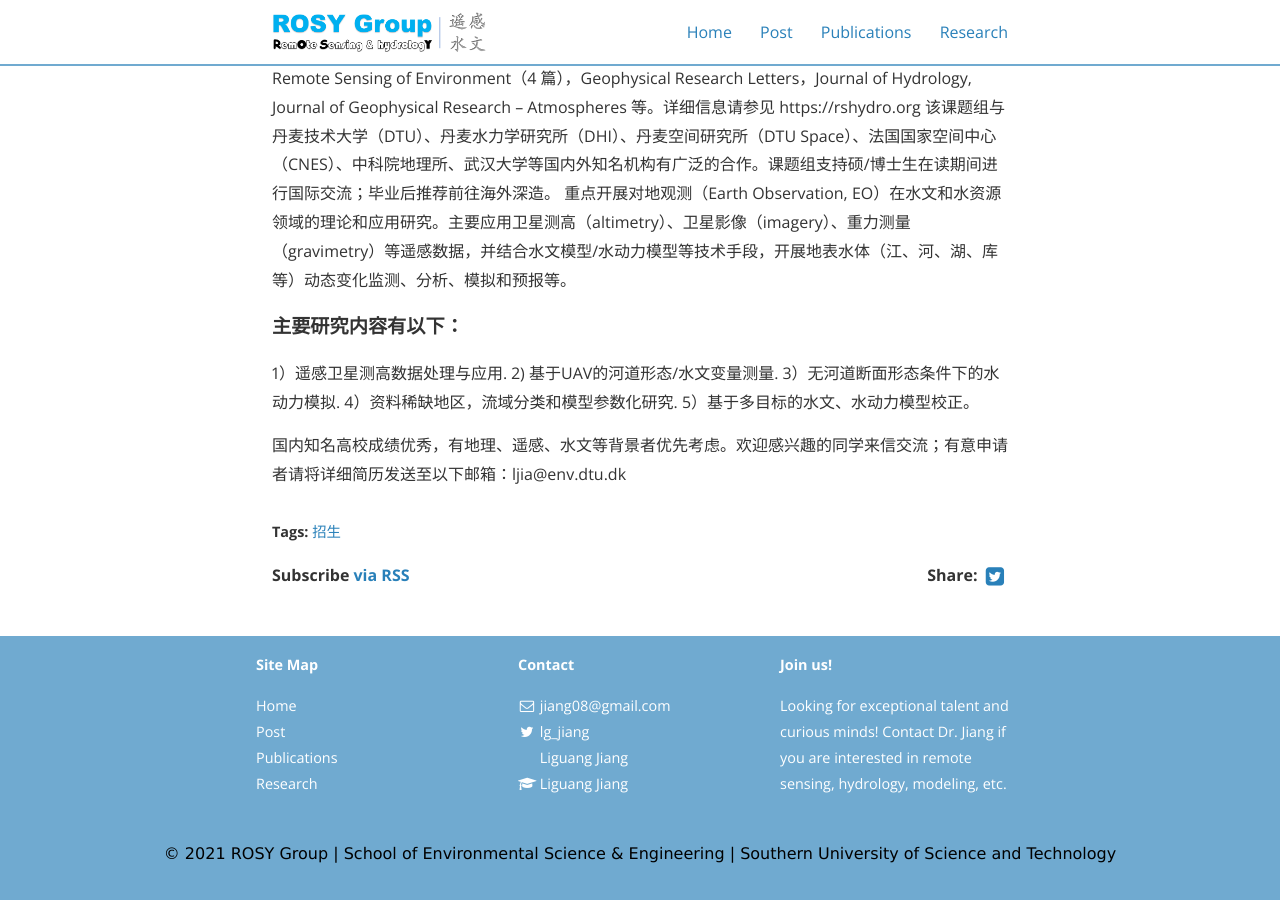
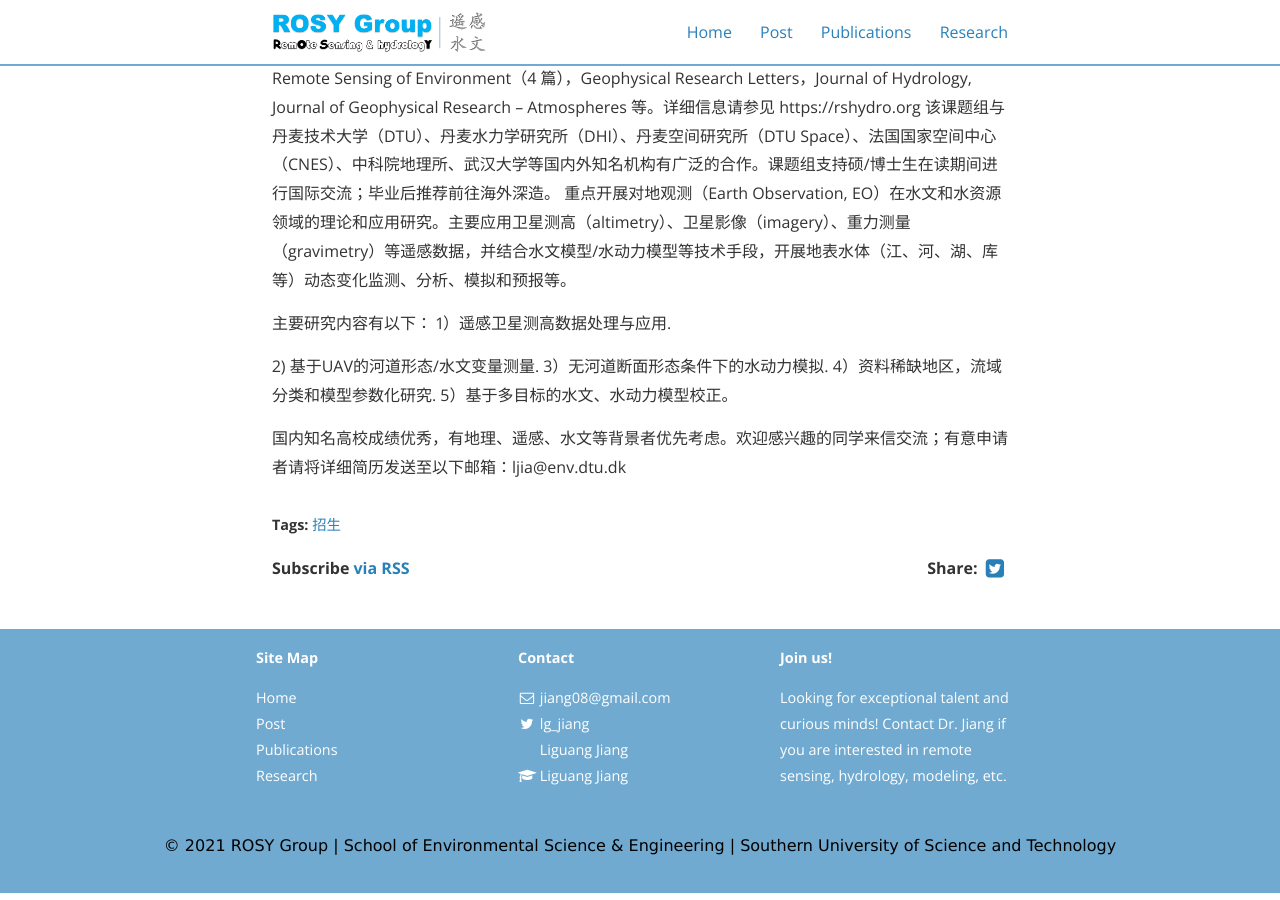
Before and after one commit to 12530/rshydro, a Jekyll site: the page built from _posts/2015-04-20-welcome-to-jekyll.markdown, in a window 1280 px wide and 900 px high, scrolled down 875 px. Built offline with Jekyll 4.4.1, drawn with Linux system fonts in a browser that asks for light colours; nearby versions of some CDN libraries.

```diff
--- a/_posts/2015-04-20-welcome-to-jekyll.markdown
+++ b/_posts/2015-04-20-welcome-to-jekyll.markdown
@@ -16,9 +16,11 @@ cover:  "/assets/instacode.png"
 ### 南方科技大学环境学院 遥感水文学 课题组简介
 课题组由姜丽光助理教授负责。课题组负责人已发表SCI论文20余篇，其中一作/通讯共14篇，主要发表在Remote Sensing of Environment（4 篇），Geophysical Research Letters，Journal of Hydrology, Journal of Geophysical Research – Atmospheres 等。详细信息请参见 https://rshydro.org 该课题组与丹麦技术大学（DTU）、丹麦水力学研究所（DHI）、丹麦空间研究所（DTU Space）、法国国家空间中心（CNES）、中科院地理所、武汉大学等国内外知名机构有广泛的合作。课题组支持硕/博士生在读期间进行国际交流；毕业后推荐前往海外深造。
 重点开展对地观测（Earth Observation, EO）在水文和水资源领域的理论和应用研究。主要应用卫星测高（altimetry）、卫星影像（imagery）、重力测量（gravimetry）等遥感数据，并结合水文模型/水动力模型等技术手段，开展地表水体（江、河、湖、库等）动态变化监测、分析、模拟和预报等。
-#### 主要研究内容有以下：
+
+主要研究内容有以下：
 1）遥感卫星测高数据处理与应用.
-2)  基于UAV的河道形态/水文变量测量.
+
+2) 基于UAV的河道形态/水文变量测量.
 3）无河道断面形态条件下的水动力模拟.
 4）资料稀缺地区，流域分类和模型参数化研究.
 5）基于多目标的水文、水动力模型校正。
```
